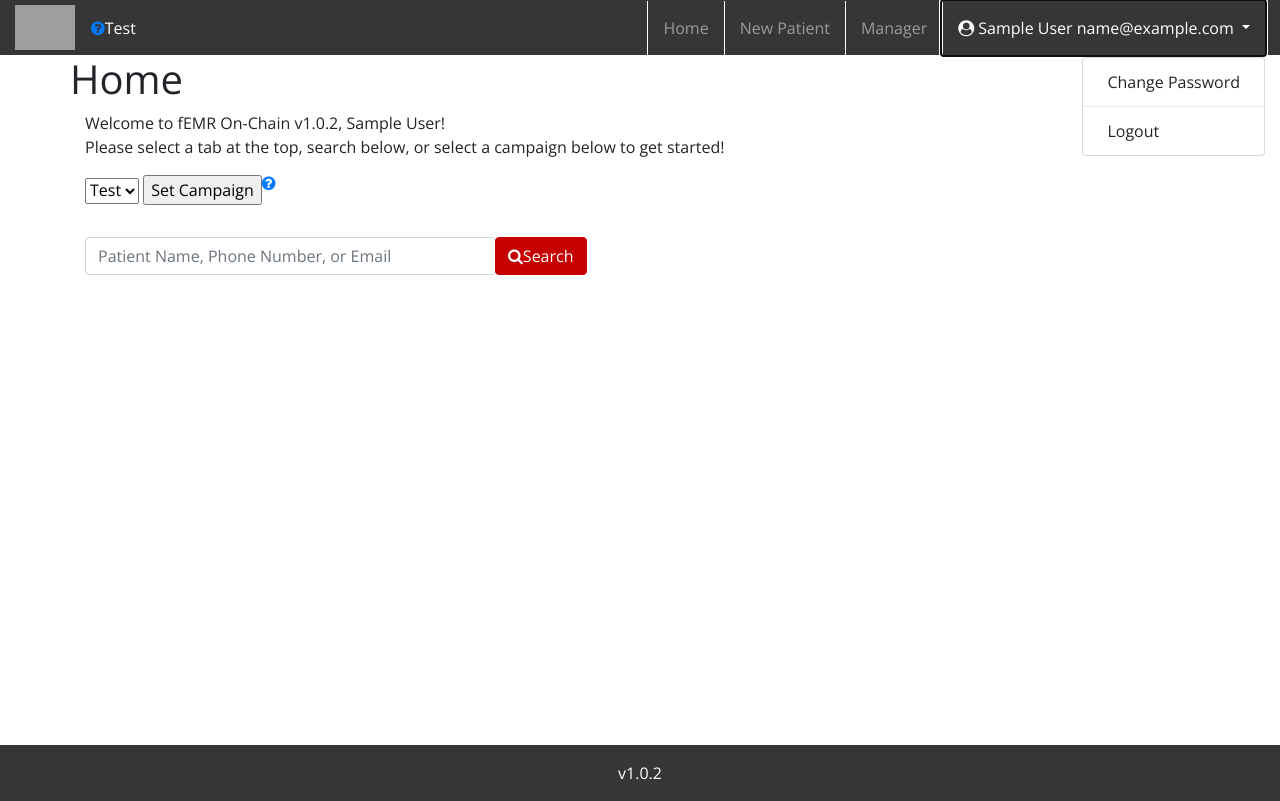
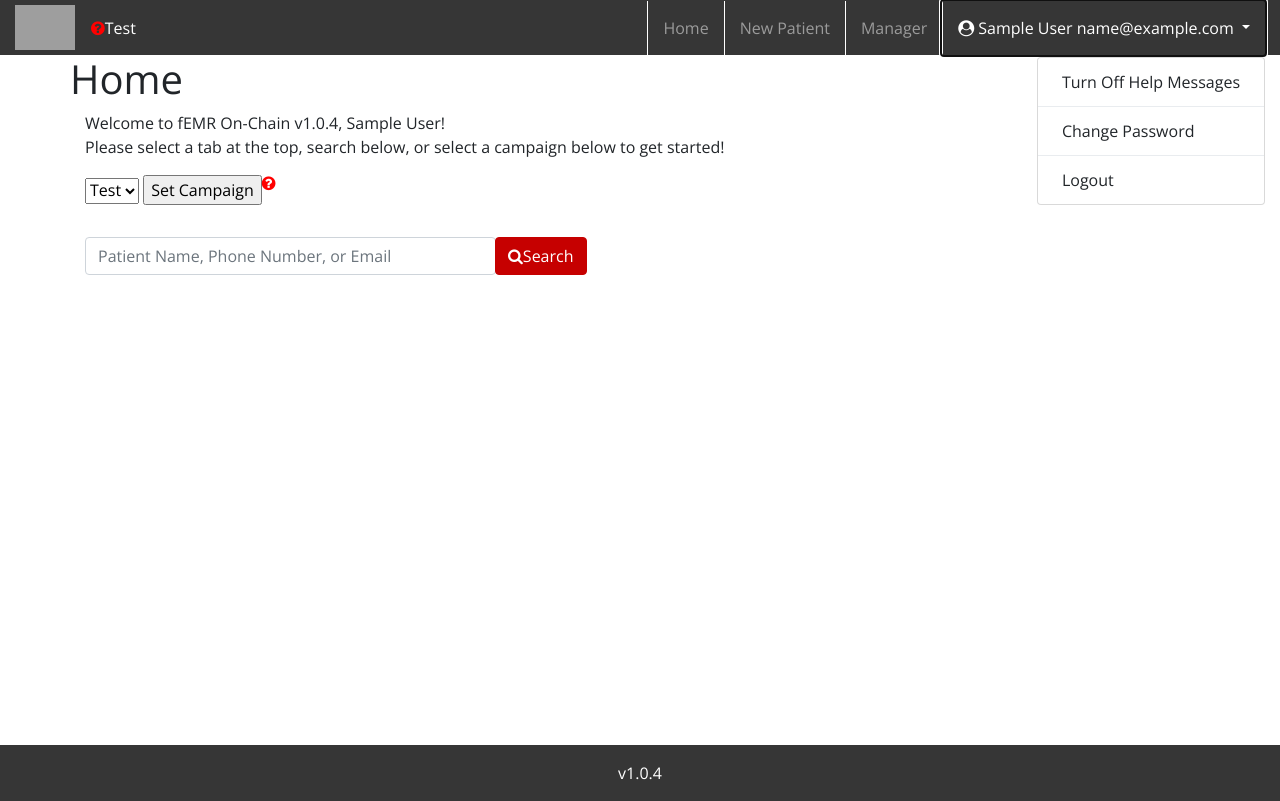
Before and after one commit to FEMR/fEMR-OnChain-Core, a Django app: page /home/ in a window 1280 px wide, after a click that opens the changed part. Run offline with Django 3.2, Linux system fonts and the light colour scheme; a user stored in the database is signed in; data comes from the database, SQL or seed files in the repository; tables that the repository leaves empty hold one stand-in row (values such as "Sample post"); some libraries are stand-ins or nearby versions; grey boxes are pictures that could not be loaded.

Commit message:
Addressing FOCD-293, FOCD-294, and FOCD-295.

```diff
--- a/main/static/main/css/main.css
+++ b/main/static/main/css/main.css
@@ -32,6 +32,10 @@ body {
   display: inline-block;
 }
 
+.fa-question-circle {
+  color: red;
+}
+
 select[name$="_day"].selectdatewidget {
   width: 27%;
 }
--- a/main/templates/auth/required_change_password.html
+++ b/main/templates/auth/required_change_password.html
@@ -75,7 +75,7 @@
     </div>
 
     <div class="py-4 bg-dark text-white-50" id="footer">
-        <div class="container text-center">v1.0.2</div>
+        <div class="container text-center">v1.0.4</div>
     </div>
 </body>
 
--- a/main/templates/data/base.html
+++ b/main/templates/data/base.html
@@ -1,5 +1,6 @@
 {% load static %}
 {% load user_tags %}
+{% load help_tags %}
 <html>
 
 <head>
@@ -16,6 +17,14 @@
     <link rel='stylesheet' href='https://cdnjs.cloudflare.com/ajax/libs/twitter-bootstrap/4.5.0/css/bootstrap.min.css'>
     <link href="{% static 'main/css/main.css' %}" media="screen" rel="stylesheet">
     <link href="{% static 'main/assets/styles.css' %}" media="screen" rel="stylesheet">
+    {% if request.session|is_help_off %}
+    <style>
+        .fa-question-circle {
+            visibility: hidden;
+            display: none;
+        }
+    </style>
+    {% endif %}
 </head>
 
 <body class="page-home">
@@ -75,6 +84,8 @@
                         {{ request.user }}
                     </a>
                     <div class="dropdown-menu" aria-labelledby="navbarDropdownTwo">
+                        <a class="dropdown-item" href="{% url 'main:help_messages_off' %}">Turn Off Help Messages</a>
+                        <div class="dropdown-divider"></div>
                         <a class="dropdown-item" href="{% url 'change_password' %}">Change Password</a>
                         <div class="dropdown-divider"></div>
                         <a class="dropdown-item" href="{% url 'main:logout_view' %}">Logout</a>
@@ -106,7 +117,7 @@
                 <div class="col-sm-12 col-md-4">
                 </div>
                 <div class="col-sm-12 col-md-4 text-center">
-                    v1.0.2
+                    v1.0.4
                 </div>
                 <div class="col-sm-12 col-md-4">
                 </div>
--- a/main/templates/data/base_login.html
+++ b/main/templates/data/base_login.html
@@ -52,7 +52,7 @@
                 <div class="col-sm-12 col-md-4">
                 </div>
                 <div class="col-sm-12 col-md-4 text-center">
-                    v1.0.2
+                    v1.0.4
                 </div>
                 <div class="col-sm-12 col-md-4">
                 </div>
--- a/main/templates/data/home.html
+++ b/main/templates/data/home.html
@@ -1,7 +1,7 @@
 {% extends "data/base.html" %}
 {% block content %}
 <div>
-    Welcome to fEMR On-Chain v1.0.2, {{ user.first_name }} {{ user.last_name }}!
+    Welcome to fEMR On-Chain v1.0.4, {{ user.first_name }} {{ user.last_name }}!
 </div>
 <div>
     Please select a tab at the top, search below, or select a campaign below to get started!
@@ -11,7 +11,7 @@
         {% csrf_token %}
         <select name="campaign">
             {% for campaign in campaigns %}
-            <option value="{{ campaign }}" {% if campaign.name is selected_campaign %} selected {% endif %}>
+            <option value="{{ campaign }}" {% if campaign is selected_campaign %} selected {% endif %}>
                 {{ campaign }}
             </option>
             {% endfor %}
--- a/main/templates/reskin/home.html
+++ b/main/templates/reskin/home.html
@@ -64,7 +64,7 @@
 
     <main>
         <div class="jumbotron">
-            <small class="text-muted">Welcome to fEMR v1.0.2-alpha.1-unstable</small>
+            <small class="text-muted">Welcome to fEMR v1.0.4-alpha.1-unstable</small>
             <h2>SEARCH TYPE</h2>
             <ul class="nav nav-pills" id="myTab" role="tablist">
                 <li class="nav-item" role="presentation">
@@ -128,11 +128,11 @@
             <div class="row">
                 <div class="col-sm-12 col-md-4">
                     <!-- fEMR 2.4.1-beta -->
-                    <!-- v1.0.2 -->
+                    <!-- v1.0.4 -->
                 </div>
                 <div class="col-sm-12 col-md-4 text-center">
                     <!-- <a href="#">Leave Feedback</a> -->
-                    v1.0.2
+                    v1.0.4
                 </div>
                 <div class="col-sm-12 col-md-4">
                     <!-- fEMR Team &copy; 2020 -->
--- a/main/templates/reskin/login.html
+++ b/main/templates/reskin/login.html
@@ -71,11 +71,11 @@
             <div class="row">
                 <div class="col-sm-12 col-md-4">
                     <!-- fEMR 2.4.1-beta -->
-                    <!-- v1.0.2 -->
+                    <!-- v1.0.4 -->
                 </div>
                 <div class="col-sm-12 col-md-4 text-center">
                     <!-- <a href="#">Leave Feedback</a> -->
-                    v1.0.2
+                    v1.0.4
                 </div>
                 <div class="col-sm-12 col-md-4">
                     <!-- fEMR Team &copy; 2020 -->
--- a/main/templates/reskin/manager-alpha.html
+++ b/main/templates/reskin/manager-alpha.html
@@ -110,11 +110,11 @@
             <div class="row">
                 <div class="col-sm-12 col-md-4">
                     <!-- fEMR 2.4.1-beta -->
-                    <!-- v1.0.2 -->
+                    <!-- v1.0.4 -->
                 </div>
                 <div class="col-sm-12 col-md-4 text-center">
                     <!-- <a href="#">Leave Feedback</a> -->
-                    v1.0.2
+                    v1.0.4
                 </div>
                 <div class="col-sm-12 col-md-4">
                     <!-- fEMR Team &copy; 2020 -->
--- a/main/templates/reskin/patient.html
+++ b/main/templates/reskin/patient.html
@@ -285,11 +285,11 @@
             <div class="row">
                 <div class="col-sm-12 col-md-4">
                     <!-- fEMR 2.4.1-beta -->
-                    <!-- v1.0.2 -->
+                    <!-- v1.0.4 -->
                 </div>
                 <div class="col-sm-12 col-md-4 text-center">
                     <!-- <a href="#">Leave Feedback</a> -->
-                    v1.0.2
+                    v1.0.4
                 </div>
                 <div class="col-sm-12 col-md-4">
                     <!-- fEMR Team &copy; 2020 -->
--- a/main/templates/reskin/ui-components.html
+++ b/main/templates/reskin/ui-components.html
@@ -182,11 +182,11 @@
             <div class="row">
                 <div class="col-sm-12 col-md-4">
                     <!-- fEMR 2.4.1-beta -->
-                    <!-- v1.0.2-alpha.1-unstable -->
+                    <!-- v1.0.4-alpha.1-unstable -->
                 </div>
                 <div class="col-sm-12 col-md-4 text-center">
                     <!-- <a href="#">Leave Feedback</a> -->
-                    v1.0.2-alpha.1-unstable
+                    v1.0.4-alpha.1-unstable
                 </div>
                 <div class="col-sm-12 col-md-4">
                     <!-- fEMR Team &copy; 2020 -->
--- /dev/null
+++ b/main/templatetags/help_tags.py
@@ -0,0 +1,8 @@
+from django import template
+
+register = template.Library()
+
+
+@register.filter('is_help_off')
+def has_suffix(session):
+    return True if session.get('tags_off', None) is not None else False
--- a/main/urls.py
+++ b/main/urls.py
@@ -38,7 +38,7 @@ from .auth_views import all_locked, not_logged_in, login_view, logout_view, perm
 from .edit_views import patient_edit_form_view, encounter_edit_form_view, patient_export_view
 from .form_views import patient_form_view, referral_form_view, patient_encounter_form_view
 from .list_views import patient_csv_export_view, patient_list_view, search_patient_list_view, filter_patient_list_view
-from .views import forgot_username, index, home, healthcheck
+from .views import forgot_username, index, home, healthcheck, help_messages_off
 from .femr_admin_views import edit_contact_view, lock_campaign_view, new_campaign_view, new_contact_view, new_instance_view, edit_campaign_view, edit_instance_view, \
     list_campaign_view, list_instance_view, femr_admin_home, change_campaign, unlock_campaign_view
 from main.views import set_timezone
@@ -147,4 +147,6 @@ urlpatterns = [
         name='get_auth_token'),
 
     url(r'^forgot_username', forgot_username, name='forgot_username'),
+
+    url(r'^help_messages_off', help_messages_off, name='help_messages_off'),
 ]
--- a/main/views.py
+++ b/main/views.py
@@ -93,3 +93,11 @@ def forgot_username(request):
     else:
         form = ForgotUsernameForm()
         return render(request, 'data/forgot_username.html', {'form': form})
+
+
+def help_messages_off(request):
+    if request.user.is_authenticated:
+        request.session['tags_off'] = True
+        return redirect(request.META.get('HTTP_REFERER', '/'))
+    else:
+        return redirect('main:not_logged_in')
```
Also changed, not shown: main/femr_admin_views.py (+10 -11 lines).
